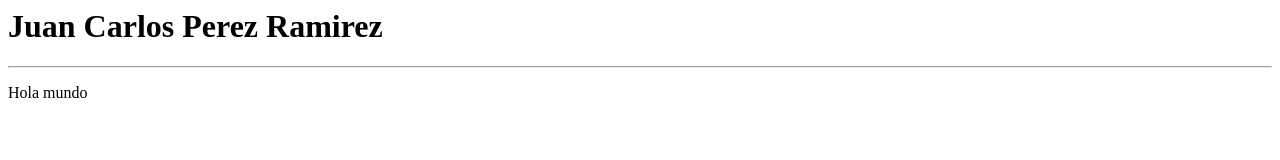
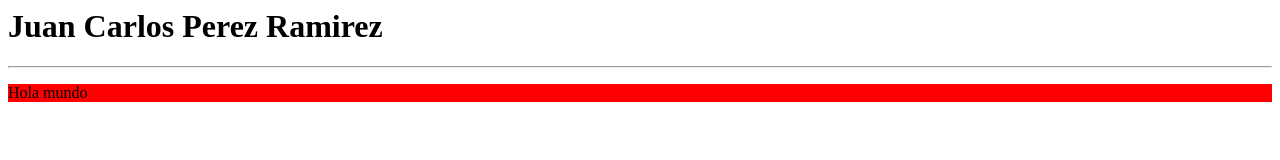
Before and after one commit to Carlos190894/Webmovil, a plain HTML site: page index.html in a window 1280 px wide. Drawn offline with Linux system fonts and the light colour scheme.

Commit message:
Se agrego CSS

```diff
--- a/index.html
+++ b/index.html
@@ -1,3 +1,10 @@
 <h1>Juan Carlos Perez Ramirez</h1>
 <hr>
-<p>Hola mundo</p>
+<p class="rojo">Hola mundo</p>
+
+<style>
+    .rojo{
+        background-color: red;
+    }
+
+</style>
```
